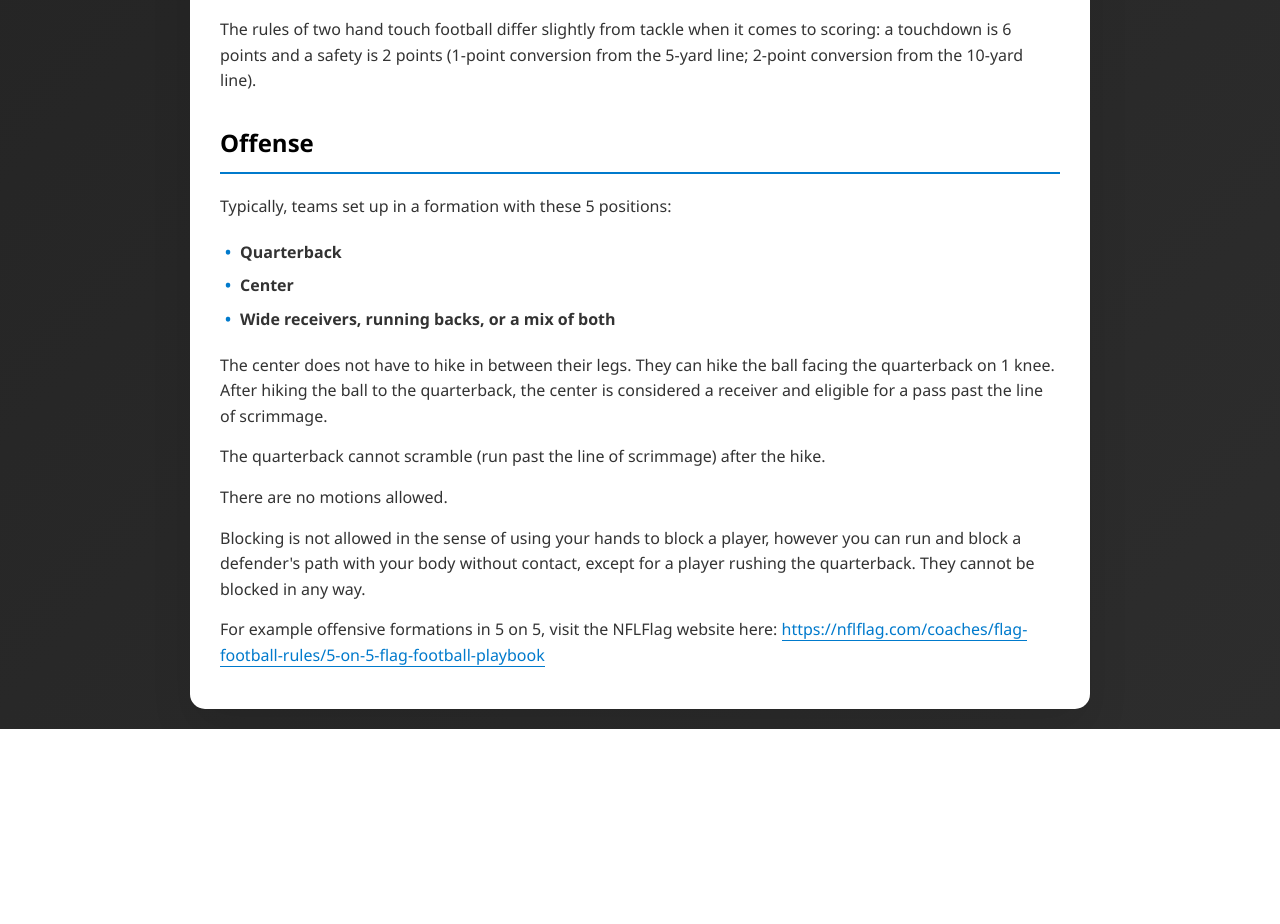
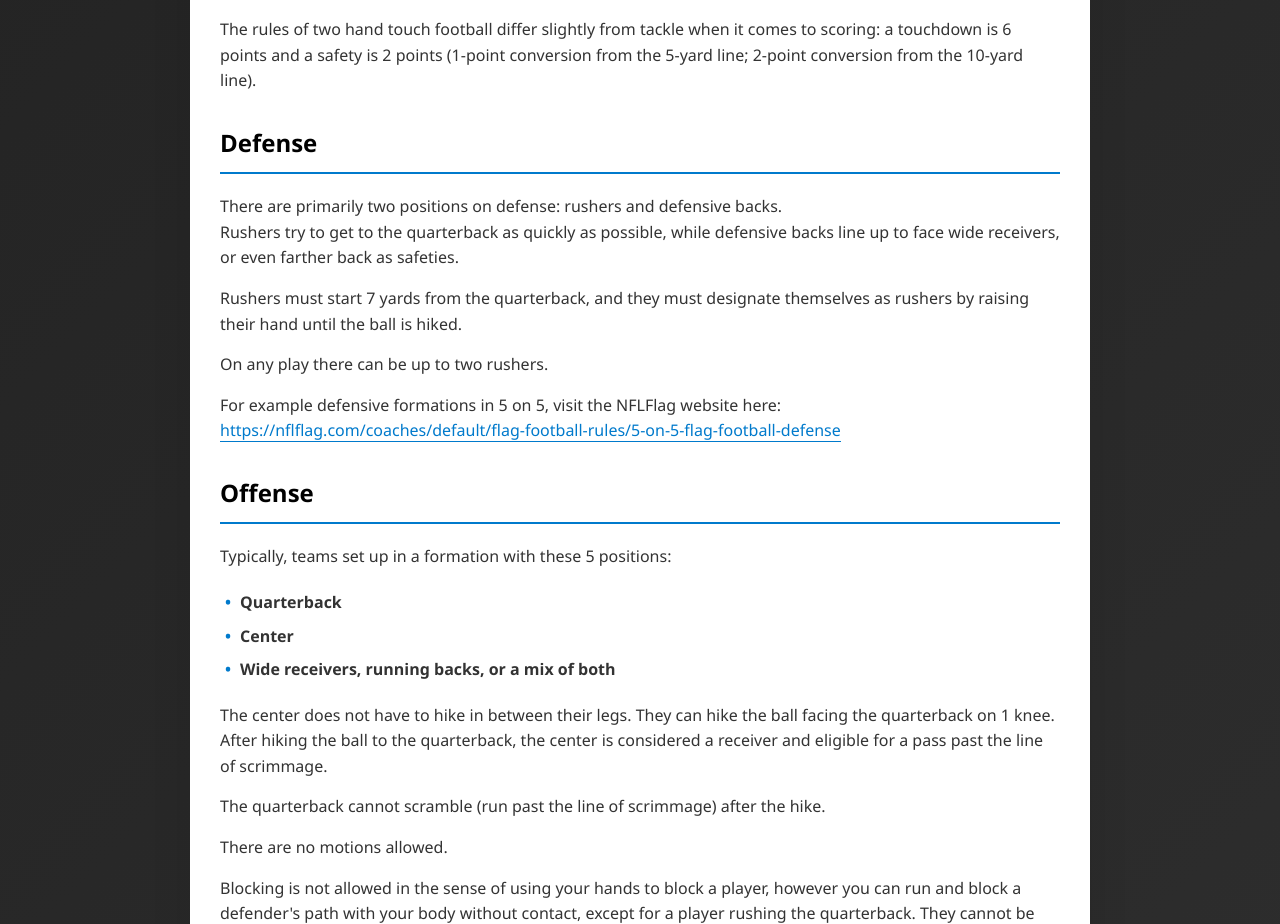
Before and after one commit to aaronaustinjr/two_hand_touch_football, a plain HTML site: page index.html in a window 1280 px wide. Shown: the part 2914-3838 px from the top of the page. Before the commit the page ends 3643 px from the top, so only its background shows below. Drawn offline with Linux system fonts and the light colour scheme.

Commit message:
Update index.html

```diff
--- a/index.html
+++ b/index.html
@@ -221,6 +221,29 @@
             margin-bottom: 0;
         }
 
+        .defense-section {
+            margin-top: 30px;
+        }
+
+        .defense-section h2 {
+            color: #000000;
+            font-size: 1.5rem;
+            margin-bottom: 20px;
+            padding-bottom: 10px;
+            border-bottom: 2px solid #007ACC;
+        }
+
+        .defense-rules p {
+            margin-bottom: 15px;
+            font-size: 1rem;
+            line-height: 1.6;
+            color: #333;
+        }
+
+        .defense-rules p:last-child {
+            margin-bottom: 0;
+        }
+
         @media (max-width: 768px) {
             .header h1 {
                 font-size: 2rem;
@@ -306,6 +329,21 @@
                 </div>
             </div>
 
+            <div class="defense-section">
+                <h2>Defense</h2>
+                <p>There are primarily two positions on defense: rushers and defensive backs.</p>
+
+                <div class="defense-rules">
+                    <p>Rushers try to get to the quarterback as quickly as possible, while defensive backs line up to face wide receivers, or even farther back as safeties.</p>
+
+                    <p>Rushers must start 7 yards from the quarterback, and they must designate themselves as rushers by raising their hand until the ball is hiked.</p>
+
+                    <p>On any play there can be up to two rushers.</p>
+
+                    <p>For example defensive formations in 5 on 5, visit the NFLFlag website here: <a href="https://nflflag.com/coaches/default/flag-football-rules/5-on-5-flag-football-defense#:~:text=Cover%201%20for%205%20on,guard%20them%20throughout%20the%20play." target="_blank" style="color: #007ACC; text-decoration: none; border-bottom: 1px solid #007ACC;">https://nflflag.com/coaches/default/flag-football-rules/5-on-5-flag-football-defense</a></p>
+                </div>
+            </div>
+
             <div class="offense-section">
                 <h2>Offense</h2>
                 <p>Typically, teams set up in a formation with these 5 positions:</p>
```
